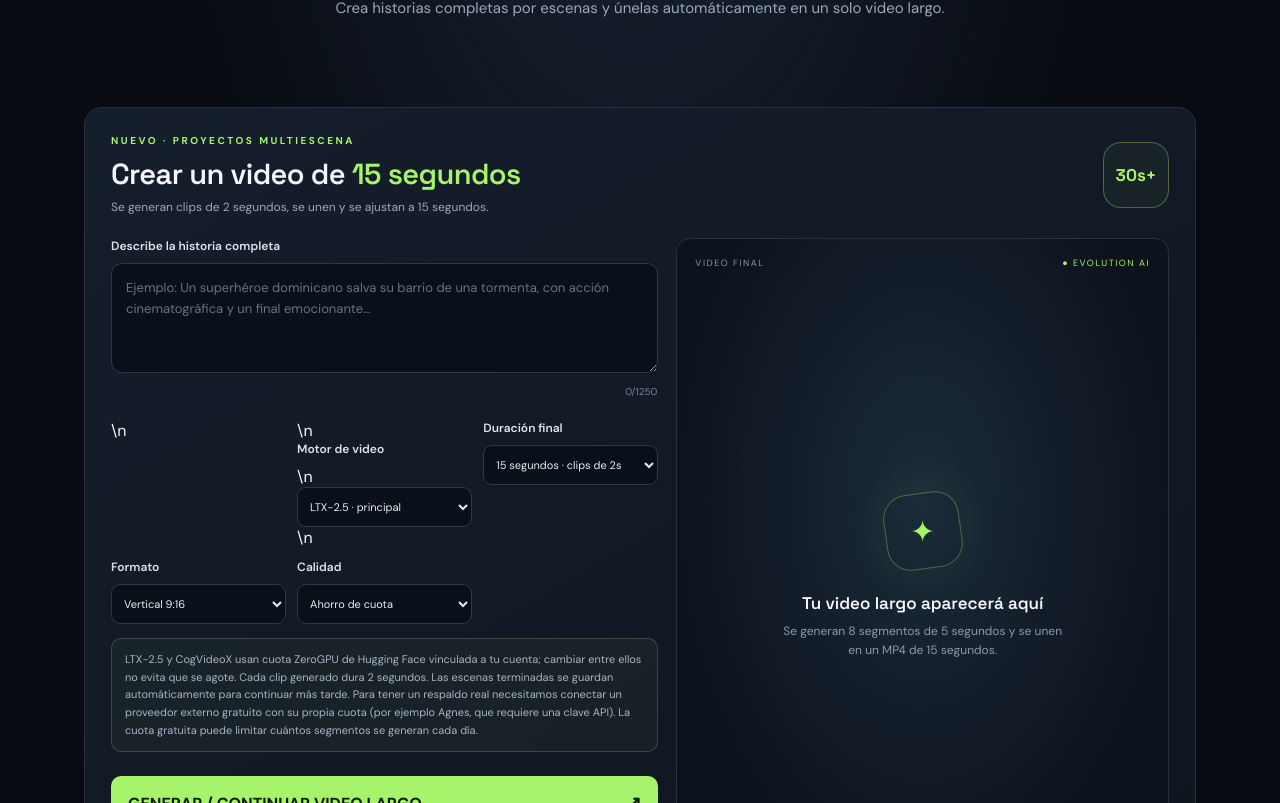
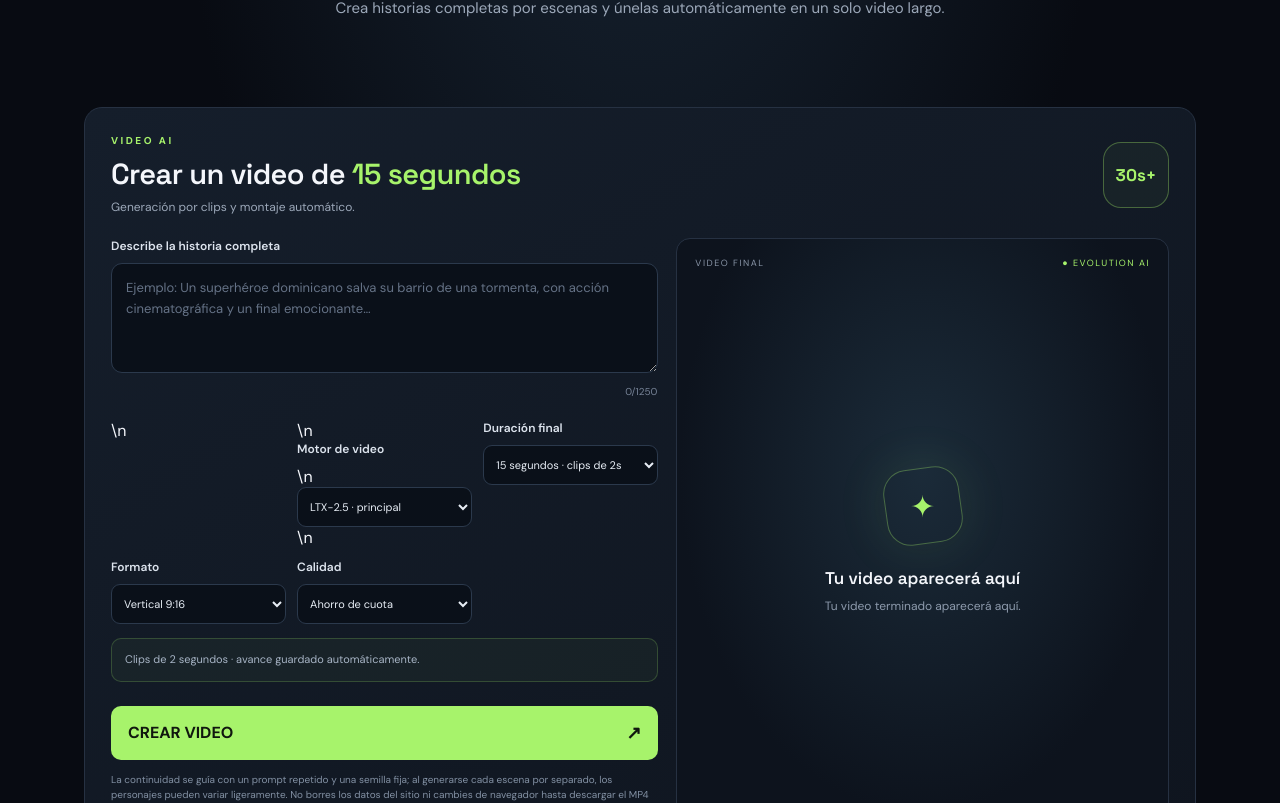
Before and after one commit to admperdilnet-netizen/Evolution-AI, a Next.js app: page / in a window 1280 px wide. Shown: the part 277-1080 px from the top of the page. Built offline with nearby package versions, Linux system fonts and the light colour scheme.

Commit message:
Simplify Evolution AI video builder interface

```diff
--- a/app/long-video-builder.tsx
+++ b/app/long-video-builder.tsx
@@ -335,9 +335,9 @@ export default function LongVideoBuilder() {
     <section className="long-builder">
       <div className="long-builder-heading">
         <div>
-          <div className="eyebrow">NUEVO · PROYECTOS MULTIESCENA</div>
+          <div className="eyebrow">VIDEO AI</div>
           <h2>Crear un video de <em>{targetSeconds} segundos</em></h2>
-          <p>Se generan clips de 2 segundos, se unen y se ajustan a {targetSeconds} segundos.</p>
+          <p>Generación por clips y montaje automático.</p>
         </div>
         <span className="long-builder-mark">30s+</span>
       </div>
@@ -384,13 +384,10 @@ export default function LongVideoBuilder() {
             </div>
           </div>
 
-          <div className="long-builder-note">
-            LTX-2.5 y CogVideoX usan cuota ZeroGPU de Hugging Face vinculada a tu cuenta; cambiar entre ellos no evita que se agote. Cada clip generado dura 2 segundos. Las escenas terminadas se guardan automáticamente para continuar más tarde. Para tener un respaldo real necesitamos conectar un proveedor externo gratuito con su propia cuota (por ejemplo Agnes, que requiere una clave API).
-            La cuota gratuita puede limitar cuántos segmentos se generan cada día.
-          </div>
+          <div className="long-builder-note">Clips de 2 segundos · avance guardado automáticamente.</div>
 
           <button className="generate" type="button" onClick={createLongVideo} disabled={busy}>
-            {busy ? "CREANDO ESCENAS…" : "GENERAR / CONTINUAR VIDEO LARGO"} <b>{busy ? "…" : "↗"}</b>
+            {busy ? "CREANDO ESCENAS…" : "CREAR VIDEO"} <b>{busy ? "…" : "↗"}</b>
           </button>
 
           {project && (
@@ -422,8 +419,8 @@ export default function LongVideoBuilder() {
           ) : (
             <div className="empty">
               <div className="orb"><span>✦</span></div>
-              <h3>{busy ? "Preparando tu película" : "Tu video largo aparecerá aquí"}</h3>
-              <p>{busy ? "Se generan clips de 2 segundos, se unen y se recortan a la duración elegida." : "Se generan " + sceneCount + " segmentos de 5 segundos y se unen en un MP4 de " + targetSeconds + " segundos."}</p>
+              <h3>{busy ? "Preparando tu película" : "Tu video aparecerá aquí"}</h3>
+              <p>{busy ? "Creando y ensamblando tu video." : "Tu video terminado aparecerá aquí."}</p>
             </div>
           )}
         </div>
```
